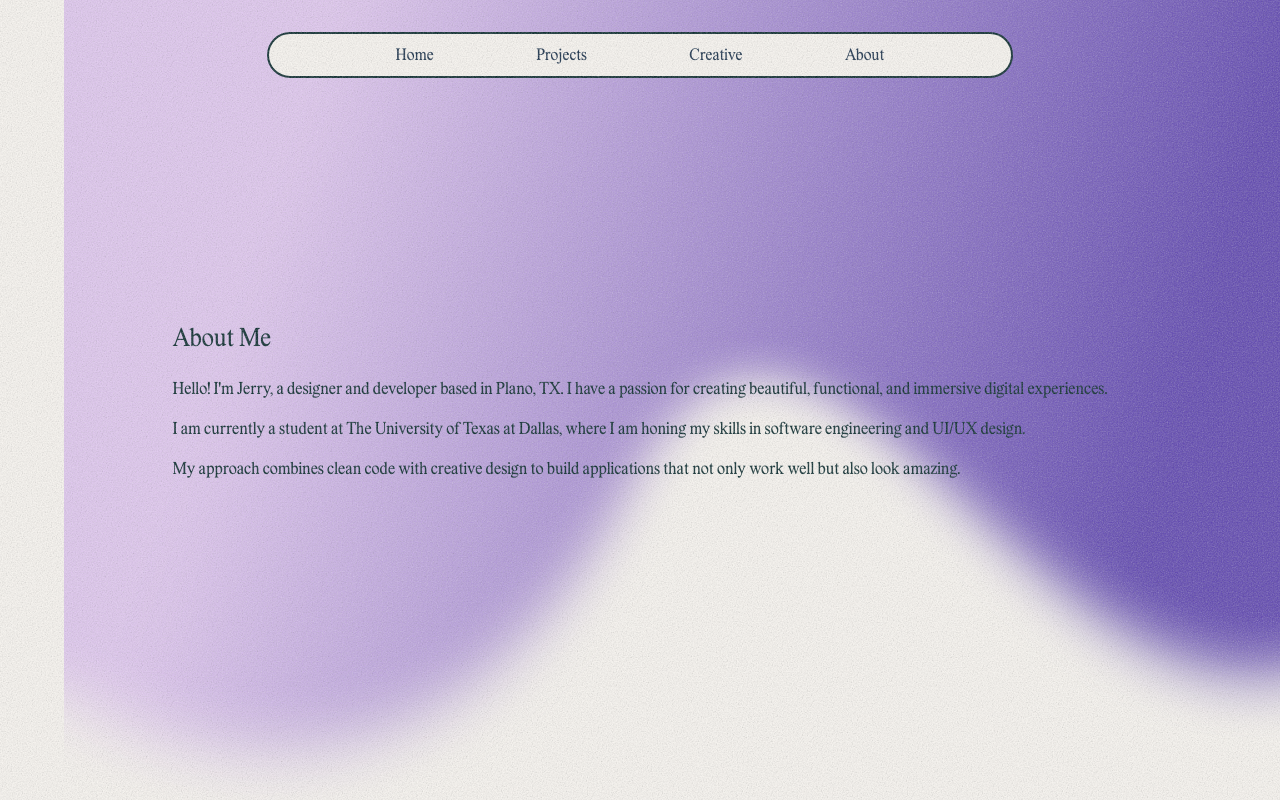
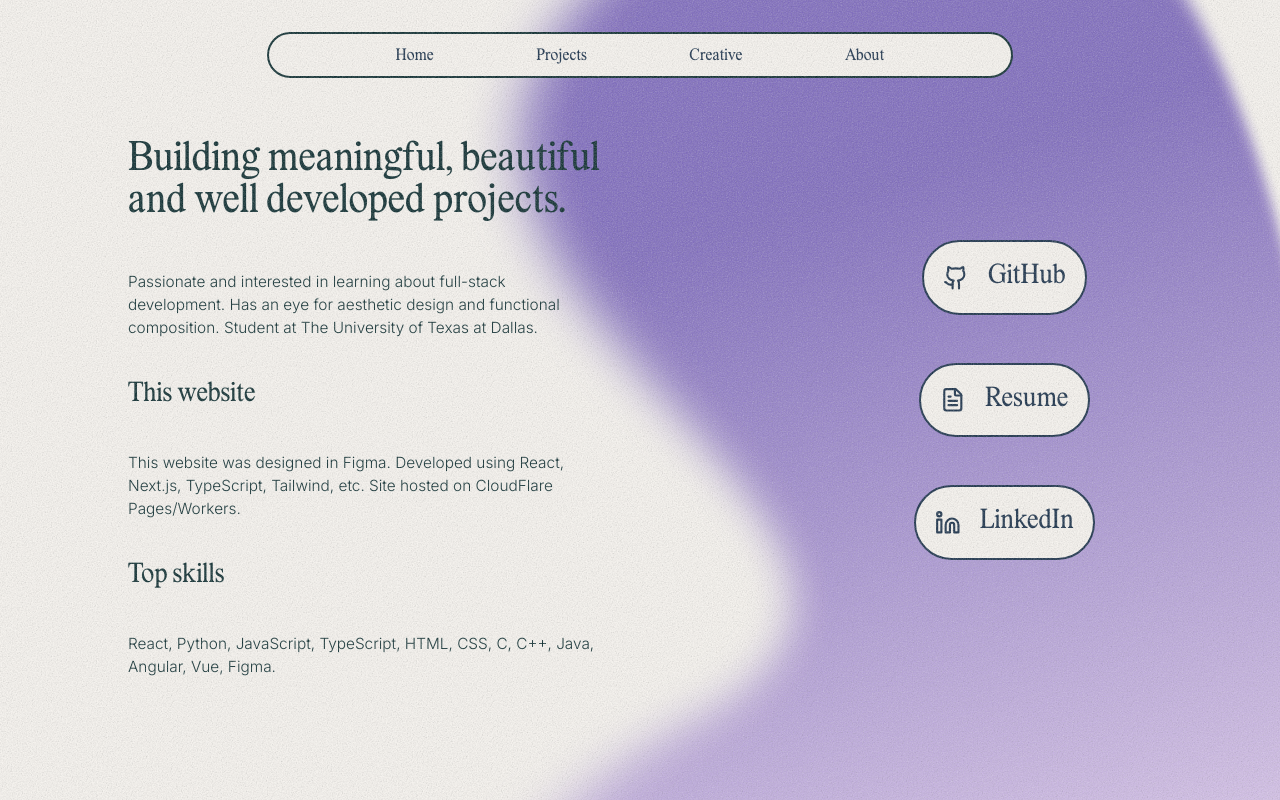
Before and after one commit to jycchen56/web-portfolio, a React (Vite) app: page /about in a window 1280 px wide. Built offline with nearby package versions, Linux system fonts and the light colour scheme.

Commit message:
about page v1

```diff
--- /dev/null
+++ b/src/components/AboutButton.tsx
@@ -0,0 +1,24 @@
+import React from 'react';
+import type { LucideIcon } from 'lucide-react';
+
+interface AboutButtonProps {
+  href: string;
+  icon: LucideIcon;
+  label: string;
+}
+
+const AboutButton: React.FC<AboutButtonProps> = ({ href, icon: Icon, label }) => {
+  return (
+    <a
+      href={href}
+      target="_blank"
+      rel="noopener noreferrer"
+      className="flex items-center gap-[1.5vw] px-[1.5vw] py-[2vh] bg-[#FAF7F2] border-2 border-jerry-green rounded-[40px] text-jerry-green hover:bg-jerry-green transition-colors duration-300 group w-fit"
+    >
+      <Icon className="w-[2vw] h-[2vw]" />
+      <span className="text-[2vw] font-display">{label}</span>
+    </a>
+  );
+};
+
+export default AboutButton;
--- a/src/components/HorizontalGallery.tsx
+++ b/src/components/HorizontalGallery.tsx
@@ -6,7 +6,7 @@ const images = [galleryImage1, galleryImage2, galleryImage3];
 
 const HorizontalGallery = () => {
   return (
-    <div className="border-2 border-jerry-green rounded-[40px] py-[7vh] pr-[3vw] pl-[27vw] bg-[#FAF7F2] flex gap-[3vw] w-[55vw] h-[30vh] ml-[-25vw] items-center justify-center mt-[12vh]">
+    <div className="border-2 border-jerry-green rounded-[40px] py-[5vw] pr-[3vw] pl-[27vw] bg-[#FAF7F2] flex gap-[3vw] w-[55vw] h-[30vh] ml-[-25vw] items-center justify-center mt-[12vh]">
       {images.map((image, index) => (
         <div
           key={index}
--- a/src/components/Layout.tsx
+++ b/src/components/Layout.tsx
@@ -4,6 +4,7 @@ import Navbar from './Navbar';
 
 import homeBlob from '../assets/homeBlob.png';
 import projectsBlob from '../assets/projectsBlob.png';
+import aboutBlob from '../assets/aboutBlob.png';
 
 // Define the blob configuration type
 type BlobConfig = {
@@ -19,22 +20,22 @@ type BlobConfig = {
 const blobMap: Record<string, BlobConfig> = {
   '/': {
     base: homeBlob,
-    className: "top-[-20vh] min-[1480px]:top-[-30vh] left-0", // Default position for Home
+    className: "w-full top-[-20vh] min-[1480px]:top-[-30vh] left-0", // Default position for Home
   },
   '/projects': {
     base: projectsBlob,
     wide: projectsBlob,
     ultra: projectsBlob,
-    className: "top-0 right-0", // Example position for Projects
+    className: "w-full top-0 right-0", // Example position for Projects
   },
   '/creative': {
     customBackground: "linear-gradient(180deg, #E1C8F1 0%, #5E45B1 100%)",
   },
   '/about': {
-    base: homeBlob,
-    wide: homeBlob,
-    ultra: homeBlob,
-    className: "bottom-0 right-[-5vw]", // Example position for About
+    base: aboutBlob,
+    wide: aboutBlob,
+    ultra: aboutBlob,
+    className: "w-[70vw] bottom-0 right-[0vw]",
   },
 };
 
@@ -61,7 +62,7 @@ const Layout = ({ children }: { children: React.ReactNode }) => {
 
       {/* LAYER 1: The Blob (Only if NO custom background) */}
       {!currentBlob.customBackground && (
-        <div className={`fixed w-full z-0 pointer-events-none ${currentBlob.className || 'top-[-40vh] left-0'}`}>
+        <div className={`fixed z-0 pointer-events-none ${currentBlob.className || 'w-full top-[-40vh] left-0'}`}>
            <picture>
               {/* Ultrawide (>1920px) */}
               {currentBlob.ultra && <source media="(min-width: 1921px)" srcSet={currentBlob.ultra} />}
--- a/src/index.css
+++ b/src/index.css
@@ -70,7 +70,7 @@ button:focus-visible {
     background-color: #ffffff;
   }
   a:hover {
-    color: #747bff;
+    color: #5E45B1;
   }
   button {
     background-color: #f9f9f9;
--- a/src/pages/About.tsx
+++ b/src/pages/About.tsx
@@ -1,27 +1,57 @@
 import { motion } from 'framer-motion';
+import { Github, FileText, Linkedin } from 'lucide-react';
+import AboutButton from '../components/AboutButton';
 
 const About = () => {
   return (
     <motion.section
       initial={{ opacity: 0, y: 20 }}
       animate={{ opacity: 1, y: 0 }}
-      exit={{ opacity: 0 }}
       transition={{ duration: 0.8, ease: "easeOut", delay: 0.3 }}
-      className="min-h-screen w-full pt-36 pb-20 px-6 flex items-center justify-center"
+      className="min-h-screen w-full flex flex-row items-center justify-between"
     >
-      <div className="max-w-2xl">
-        <h2 className="text-3xl font-display mb-8 text-primary">About Me</h2>
-        <div className="space-y-6 text-lg leading-relaxed text-gray-300">
-          <p>
-            Hello! I'm Jerry, a designer and developer based in Plano, TX. I have a passion for creating beautiful, functional, and immersive digital experiences.
-          </p>
-          <p>
-            I am currently a student at The University of Texas at Dallas, where I am honing my skills in software engineering and UI/UX design.
-          </p>
-          <p>
-            My approach combines clean code with creative design to build applications that not only work well but also look amazing.
+      {/* Left Column: Text Content */}
+      <div className="flex flex-col w-1/2 text-jerry-green mx-[10vw] my-[10vh]">
+        <h1 className="text-[3vw] font-display leading-tight">
+          Building meaningful, beautiful and well developed projects.
+        </h1>
+
+        <p className="text-[1.2vw] leading-tight" style={{ fontFamily: '"Inter", sans-serif' }}>
+          Passionate and interested in learning about full-stack development. Has an eye for aesthetic design and functional composition. Student at The University of Texas at Dallas.
+        </p>
+
+        <div className="flex flex-col">
+          <h2 className="text-[2vw] font-display">This website</h2>
+          <p className="text-[1.2vw] leading-tight" style={{ fontFamily: '"Inter", sans-serif' }}>
+            This website was designed in Figma. Developed using React, Next.js, TypeScript, Tailwind, etc. Site hosted on CloudFlare Pages/Workers.
           </p>
         </div>
+
+        <div className="flex flex-col">
+          <h2 className="text-[2vw] font-display">Top skills</h2>
+          <p className="text-[1.2vw] leading-tight" style={{ fontFamily: '"Inter", sans-serif' }}>
+            React, Python, JavaScript, TypeScript, HTML, CSS, C, C++, Java, Angular, Vue, Figma.
+          </p>
+        </div>
+      </div>
+
+      {/* Right Column: Buttons */}
+      <div className="flex flex-col gap-[6vh] w-7/12 items-center relative z-50">
+        <AboutButton
+          href="https://github.com/jycchen56"
+          icon={Github}
+          label="GitHub"
+        />
+        <AboutButton
+          href="/resume.pdf"
+          icon={FileText}
+          label="Resume"
+        />
+        <AboutButton
+          href="https://linkedin.com/in/jerry-chen-2b4143238"
+          icon={Linkedin}
+          label="LinkedIn"
+        />
       </div>
     </motion.section>
   );
```
Also changed, not shown: src/assets/aboutBlob.png (added).
